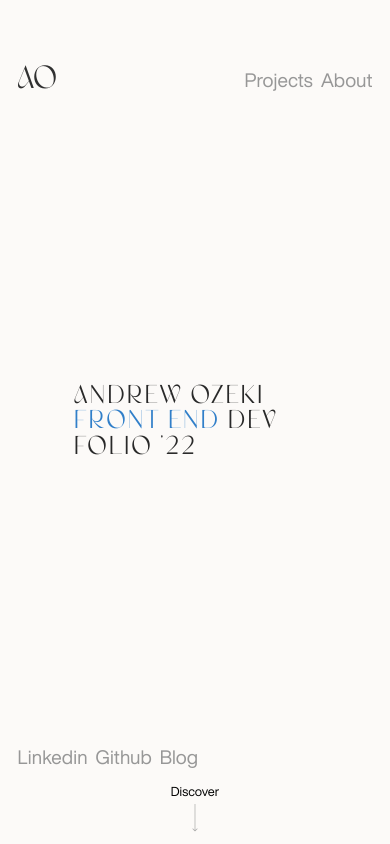
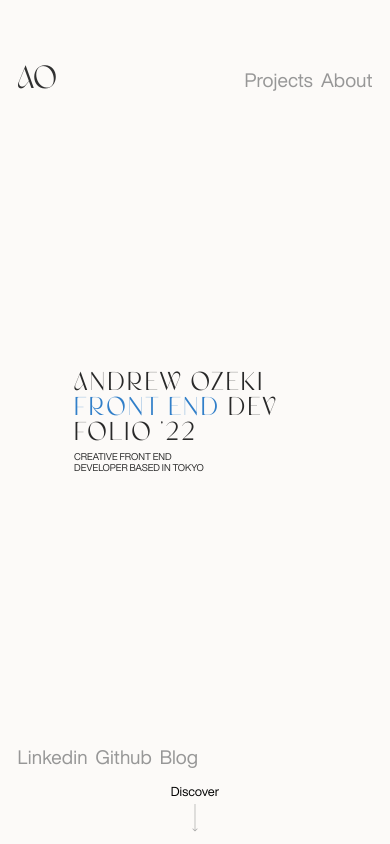
Before and after one commit to ozeki123/ozeki-portfolio-2022, a React (Create React App) app: page / in a window 390 px wide. Shown: the top 844 px of the page. Built offline with nearby package versions, Linux system fonts and the light colour scheme; a web font is replaced by a local one.

Commit message:
added: responsivity

```diff
--- a/src/components/Project/Project.scss
+++ b/src/components/Project/Project.scss
@@ -8,14 +8,25 @@
   // background-color: red;
   z-index: 999;
   padding-top: 7vh;
+  @media only screen and (max-width: 1024px)  {
+    min-width: 480px !important;
+    min-height: 260px !important;
+    transition: 1s;
+  }
+
+  @media only screen and (max-width: 480px)  {
+    min-width: 100vw !important;
+    min-height: 220px !important;
+    transition: 1s;
+  }
   .padding{
     // padding-top: 7vh;
     position: relative;
     // bottom: 0vh;
-    @media only screen and (max-width: 768px)  {
-      padding-top: 0;
-      // padding-bottom: 2vh;
-    }
+    // @media only screen and (max-width: 768px)  {
+    //   padding-top: 0;
+    //   // padding-bottom: 2vh;
+    // }
   }
   .layout-text{
     width: 100%;
@@ -28,7 +39,7 @@
     justify-content: center;
     z-index: 1;
     background: none;
-
+    // border: 1px solid red;
     // text-shadow: 3px 3px 10px rgb(0, 0, 0);
     // padding-top: 5vh;
     // bottom: 0vh;
@@ -46,6 +57,7 @@
     // margin: 15vh 10vh;
     z-index: 1;
     overflow: hidden;
+
 
   }
   .sublayout-wrapper{
--- a/src/pages/Projects/Projects.js
+++ b/src/pages/Projects/Projects.js
@@ -78,11 +78,21 @@ const Projects = ({navState}) => {
               <motion.h2 initial={{y:116}} animate={{y:0}} transition={{duration: 0.9, ease:[0.65, 0.1, 0.25, 0.95], delay: 0}}>Andrew Ozeki</motion.h2>
             </div>
             <div className="text-center">
-              <motion.h2 initial={{y:116}} animate={{y:0}} transition={{duration: 0.9, ease:[0.65, 0.1, 0.25, 0.95], delay: 0.1}}>Front End</motion.h2>
-              <motion.h2 initial={{y:116}} animate={{y:0}} transition={{duration: 0.9, ease:[0.65, 0.1, 0.25, 0.95], delay: 0.1}}>&thinsp;Dev</motion.h2>
+              <motion.h2 initial={{y:116}} animate={{y:0}} transition={{duration: 0.9, ease:[0.65, 0.1, 0.25, 0.95], delay: 0.15}}>Front End</motion.h2>
+              <motion.h2 initial={{y:116}} animate={{y:0}} transition={{duration: 0.9, ease:[0.65, 0.1, 0.25, 0.95], delay: 0.15}}>&thinsp;Dev</motion.h2>
             </div>
             <div className="text-bottom">
-              <motion.h2 initial={{y:116}} animate={{y:0}} transition={{duration: 0.9, ease:[0.65, 0.1, 0.25, 0.95], delay: 0.25}}>Folio '22</motion.h2>
+              <motion.h2 initial={{y:116}} animate={{y:0}} transition={{duration: 0.9, ease:[0.65, 0.1, 0.25, 0.95], delay: 0.3}}>Folio '22</motion.h2>
+              <div className="banner-about">
+                <div className="text-row">
+                  <motion.p initial={{y:25}} animate={{y:0}} transition={{duration: 0.7, delay: 0.3, ease:"easeInOut"}}>CREATIVE FRONT END</motion.p>
+                </div>
+                <div className="text-row">
+                  <motion.p initial={{y:25}} animate={{y:0}} transition={{duration: 0.7, delay: 0.4, ease:"easeInOut"}}>DEVELOPER BASED IN TOKYO</motion.p>
+                </div>
+
+              </div>
+
             </div>
           </div>
           <motion.div className="discover" initial={{opacity:0}} animate={{opacity:1}} transition={{duration: 0.6}}>
@@ -98,9 +108,6 @@ const Projects = ({navState}) => {
         <motion.div className="items-content">
           <motion.div
             className="project-item-wrapper"
-            initial={{y:0, opacity: 1}}
-            animate={selected === 1 && {y:-100, opacity: 0}}
-            transition={{duration: 0.7, ease: "easeInOut"}}
             onClick={() => setSelected(0)}
             >
               <Project file={files[0]} i={0}/>
@@ -109,9 +116,6 @@ const Projects = ({navState}) => {
           <ScrollParallax strength="-0.03" zIndex={999}>
             <motion.div
               className="project-item-wrapper"
-              initial={{y:0, opacity: 1}}
-              onClick={() => setSelected(1)}
-              animate={selected === 0 ? {y:100, opacity: 0} : selected === 2 ? {y:-100, opacity: 0} : {}}
               transition={{duration: 0.7, ease: "easeInOut"}}
               >
                 <Project file={files[1]} i={1}/>
@@ -121,9 +125,6 @@ const Projects = ({navState}) => {
           <ScrollParallax strength="-0.05" zIndex={999}>
             <motion.div
               className="project-item-wrapper"
-              initial={{y:0, opacity: 1}}
-              animate={selected === 1 && {y:100, opacity: 0}}
-              transition={{duration: 0.7, ease: "easeInOut"}}
               onClick={() => setSelected(2)}>
               <Project file={files[2]} i={2}/>
             </motion.div>
@@ -131,9 +132,6 @@ const Projects = ({navState}) => {
           <ScrollParallax strength="-0.07" zIndex={999}>
             <motion.div
               className="project-item-wrapper"
-              initial={{y:0, opacity: 1}}
-              animate={selected === 1 && {y:100, opacity: 0}}
-              transition={{duration: 0.7, ease: "easeInOut"}}
               onClick={() => setSelected(3)}>
               <Project file={files[3]} i={3}/>
             </motion.div>
@@ -141,9 +139,6 @@ const Projects = ({navState}) => {
           <ScrollParallax strength="-0.07" zIndex={999}>
             <motion.div
               className="project-item-wrapper"
-              initial={{y:0, opacity: 1}}
-              animate={selected === 1 && {y:100, opacity: 0}}
-              transition={{duration: 0.7, ease: "easeInOut"}}
               onClick={() => setSelected(4)}>
               <Project file={files[4]} i={4}/>
             </motion.div>
--- a/src/pages/Projects/Projects.scss
+++ b/src/pages/Projects/Projects.scss
@@ -27,7 +27,7 @@
     .banner-text{
       width: 60%;
       // min-width: 1150px;
-      font-family: "Ginger";
+
       text-transform: uppercase;
       font-size: clamp(1rem, 0.0538rem + 4.2051vw, 5.1rem);
       color: rgb(41, 41, 41);
@@ -67,15 +67,40 @@
         }
       }
       .text-bottom{
+        display: flex;
         overflow: hidden;
         float: left;
         margin-left: 11vw;
         @media only screen and (max-width: 768px) {
           float: none;
           margin-left: 0;
+          flex-direction: column;
+        }
+
+        .banner-about{
+          text-align: start;
+          .text-row{
+            overflow: hidden;
+            padding-left: 1.3vw;
+            @media only screen and (max-width: 768px) {
+              padding-left: 0;
+            }
+            &:nth-of-type(1){
+              padding-top: 1vw;
+            }
+            &:nth-of-type(2){
+              margin-top: 0.2vw;
+            }
+            p{
+              font-size: clamp(0.6rem, 0.5538rem + 0.2051vw, 0.8rem);
+              letter-spacing: 0;
+            }
+          }
+
         }
       }
       h2{
+        font-family: "Ginger";
         // display: block;
         clear: both;
         line-height: 6.5vw;
@@ -137,7 +162,7 @@
         font-family: "Ginger";
         font-weight: 400;
         text-transform: uppercase;
-        font-size: 6rem;
+        font-size: clamp(1rem, -0.1538rem + 5.1282vw, 6rem);
         color: #2e2e2e;
         text-shadow:
     -0.3px -0.3px 0 #2e2e2e,
```
